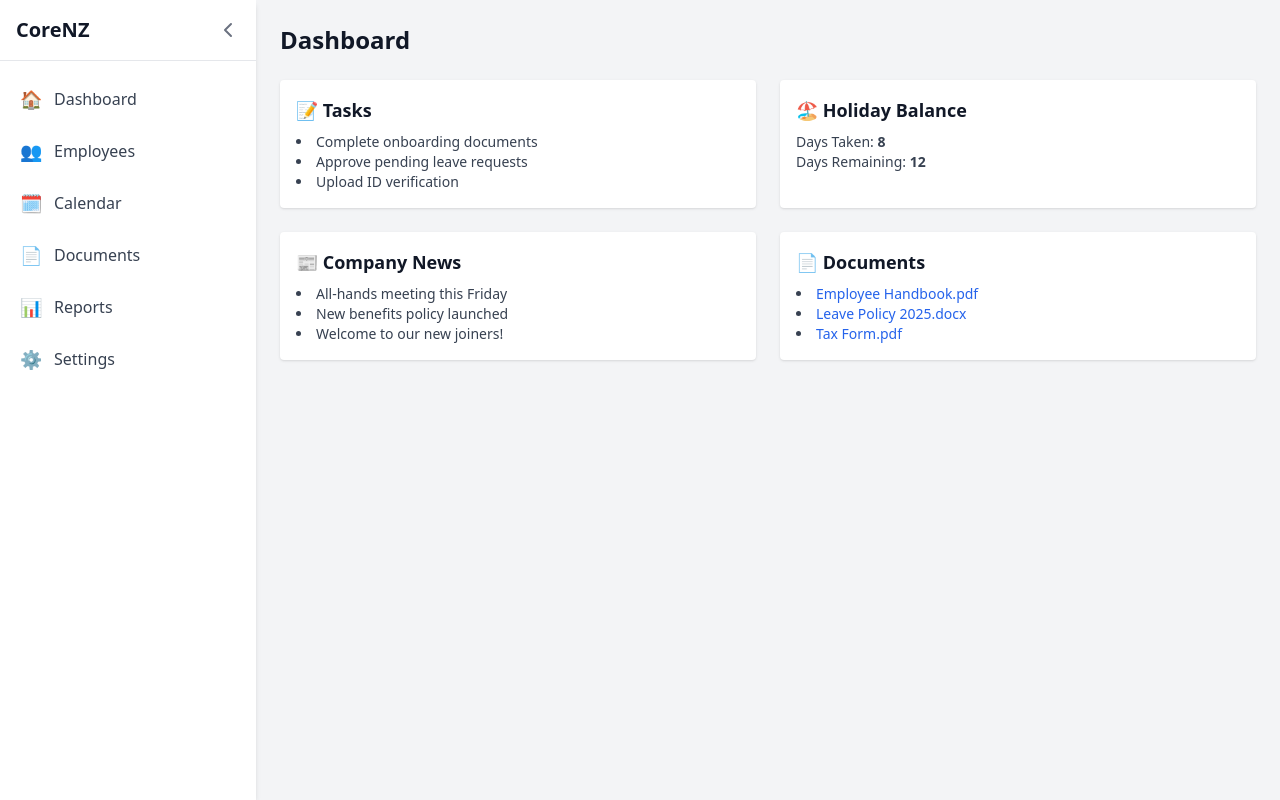
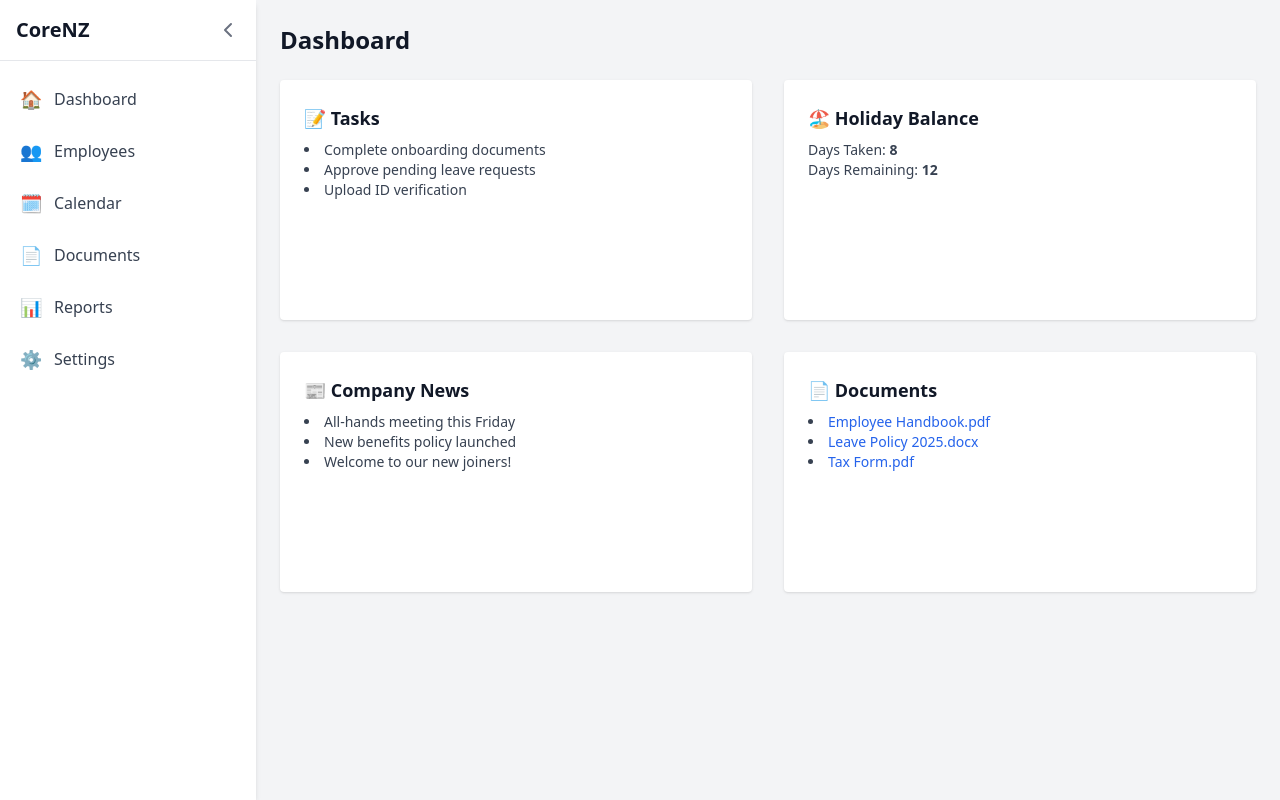
Before and after one commit to VacationReady/corenz-frontend, a Next.js app: page /dashboard in a window 1280 px wide. Built offline with nearby package versions, Linux system fonts and the light colour scheme.

Commit message:
Add and style CoreNZ dashboard UI with expanded card sizes

```diff
--- a/app/dashboard/page.tsx
+++ b/app/dashboard/page.tsx
@@ -44,9 +44,9 @@ export default function DashboardPage() {
       <main className="flex-1 p-6 overflow-y-auto">
         <h1 className="text-2xl font-bold mb-6">Dashboard</h1>
 
-        <div className="grid grid-cols-1 md:grid-cols-2 xl:grid-cols-2 gap-6">
+        <div className="grid grid-cols-1 md:grid-cols-2 xl:grid-cols-2 gap-8">
           {/* Tasks */}
-          <div className="bg-white p-4 rounded shadow">
+          <div className="bg-white p-6 rounded shadow h-60">
             <h2 className="text-lg font-semibold mb-2">📝 Tasks</h2>
             <ul className="list-disc list-inside text-sm text-gray-700">
               <li>Complete onboarding documents</li>
@@ -56,14 +56,14 @@ export default function DashboardPage() {
           </div>
 
           {/* Holiday Balance */}
-          <div className="bg-white p-4 rounded shadow">
+          <div className="bg-white p-6 rounded shadow h-60">
             <h2 className="text-lg font-semibold mb-2">🏖 Holiday Balance</h2>
             <p className="text-sm text-gray-700">Days Taken: <strong>8</strong></p>
             <p className="text-sm text-gray-700">Days Remaining: <strong>12</strong></p>
           </div>
 
           {/* Company News */}
-          <div className="bg-white p-4 rounded shadow">
+          <div className="bg-white p-6 rounded shadow h-60">
             <h2 className="text-lg font-semibold mb-2">📰 Company News</h2>
             <ul className="list-disc list-inside text-sm text-gray-700">
               <li>All-hands meeting this Friday</li>
@@ -73,7 +73,7 @@ export default function DashboardPage() {
           </div>
 
           {/* Documents */}
-          <div className="bg-white p-4 rounded shadow">
+          <div className="bg-white p-6 rounded shadow h-60">
             <h2 className="text-lg font-semibold mb-2">📄 Documents</h2>
             <ul className="list-disc list-inside text-sm text-gray-700">
               <li><a href="#" className="text-blue-600 hover:underline">Employee Handbook.pdf</a></li>
```
